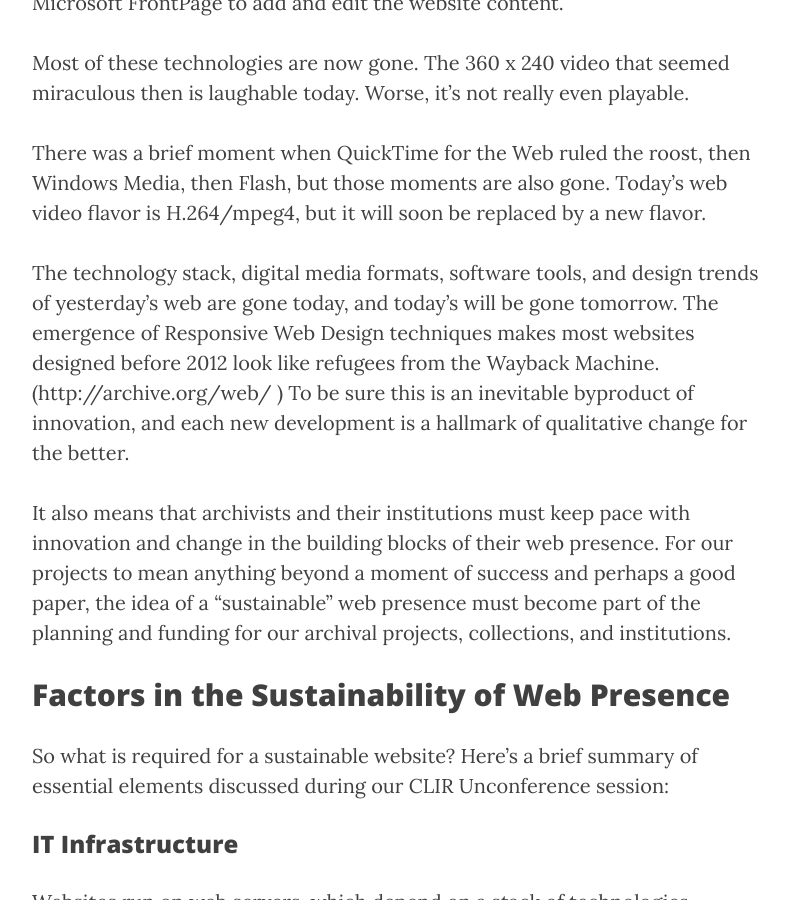
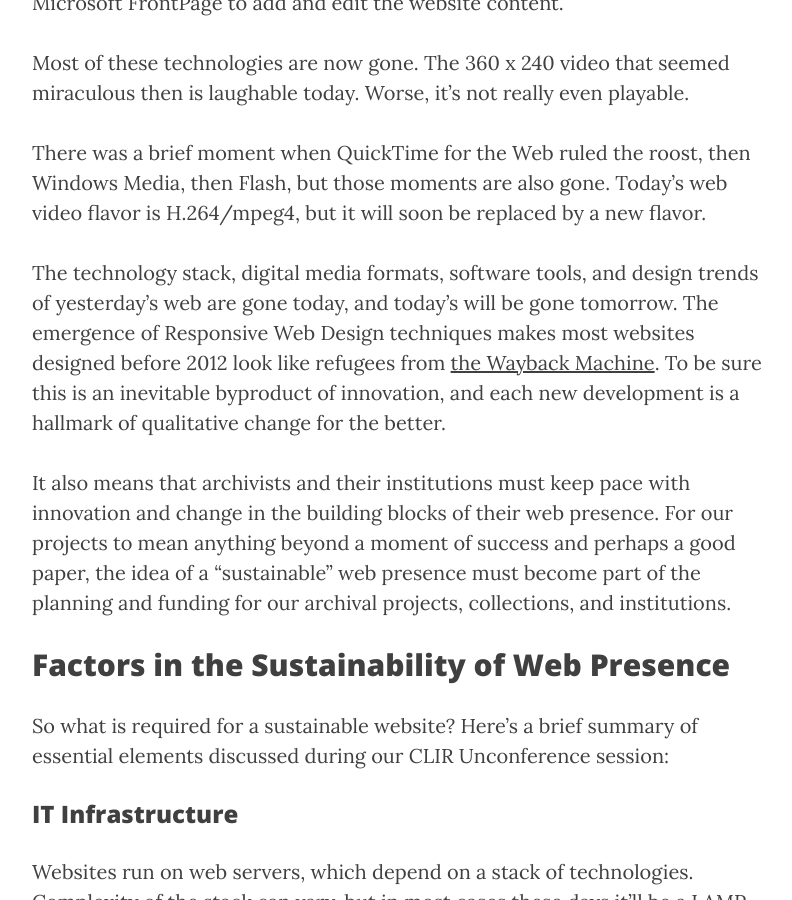
Before and after one commit to jackbrighton/jackbrighton.github.io, a Jekyll site: the page built from _posts/2015-04-23-archive-not-found.markdown, in a window 1280 px wide and 900 px high, scrolled down 2134 px. Shown: the whole window, without its empty margins (233-1025 px from the left). Built offline with Jekyll 4.4.1, drawn with Linux system fonts in a browser that asks for light colours; nearby versions of some CDN libraries.

Commit message:
add link to Wayback Machine

```diff
--- a/_posts/2015-04-23-archive-not-found.markdown
+++ b/_posts/2015-04-23-archive-not-found.markdown
@@ -32,7 +32,7 @@ Most of these technologies are now gone. The 360 x 240 video that seemed miracul
 
 There was a brief moment when QuickTime for the Web ruled the roost, then Windows Media, then Flash, but those moments are also gone. Today’s web video flavor is H.264/mpeg4, but it will soon be replaced by a new flavor.
 
-The technology stack, digital media formats, software tools, and design trends of yesterday’s web are gone today, and today’s will be gone tomorrow. The emergence of Responsive Web Design techniques makes most websites designed before 2012 look like refugees from the Wayback Machine.  (http://archive.org/web/ ) To be sure this is an inevitable byproduct of innovation, and each new development is a hallmark of qualitative change for the better.
+The technology stack, digital media formats, software tools, and design trends of yesterday’s web are gone today, and today’s will be gone tomorrow. The emergence of Responsive Web Design techniques makes most websites designed before 2012 look like refugees from [the Wayback Machine](http://archive.org/web/). To be sure this is an inevitable byproduct of innovation, and each new development is a hallmark of qualitative change for the better.
 
 It also means that archivists and their institutions must keep pace with innovation and change in the building blocks of their web presence.  For our projects to mean anything beyond a moment of success and perhaps a good paper, the idea of a “sustainable” web presence must become part of the planning and funding for our archival projects, collections, and institutions.
 
```
